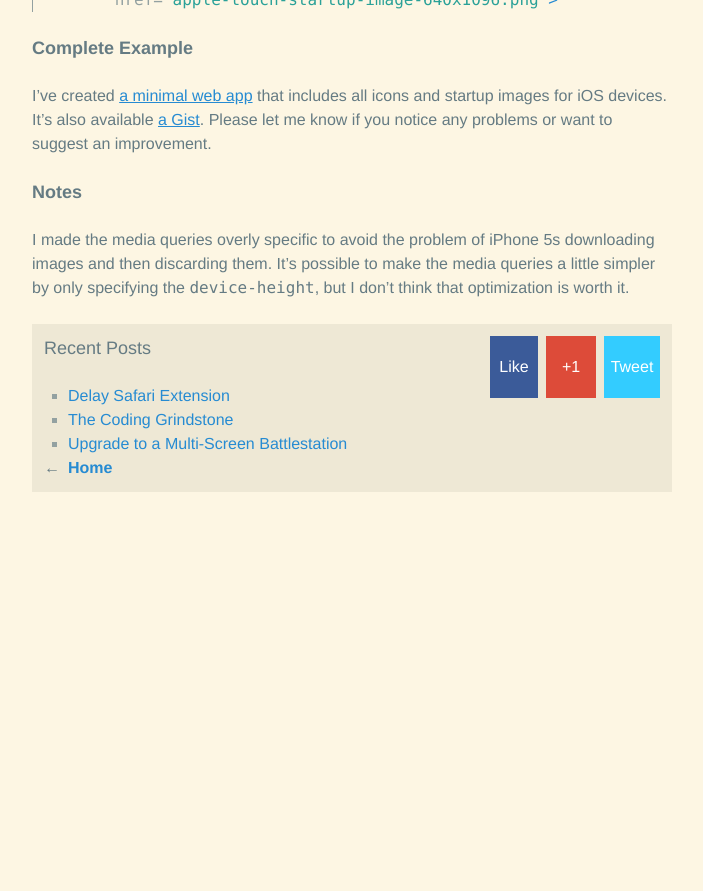
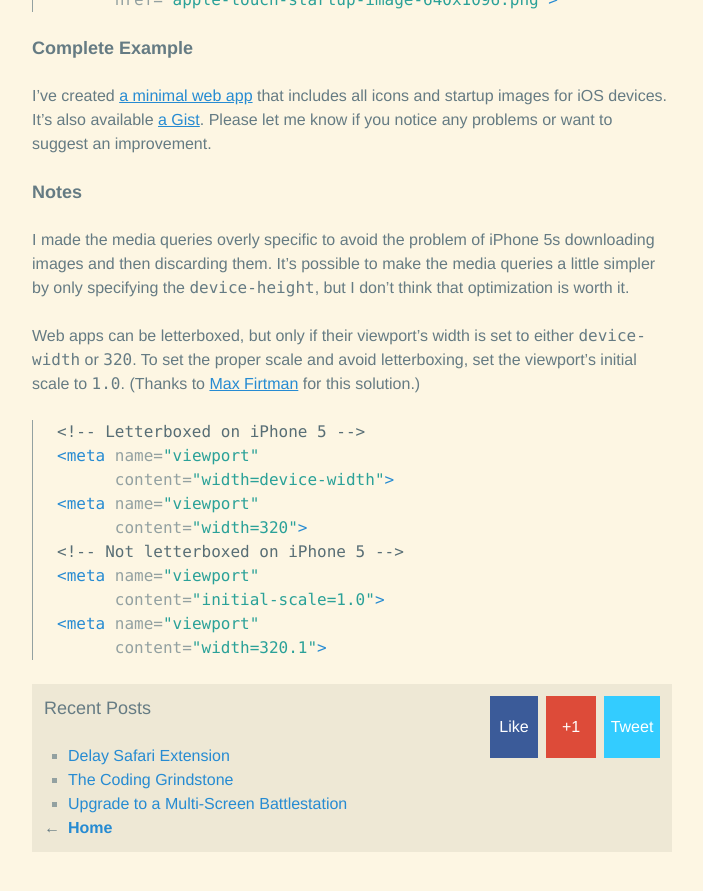
Before and after one commit to tfausak/tfausak.github.io, a Jekyll site: the page built from _posts/2012-09-20-iphone-5-web-app-startup-image.md, in a window 1280 px wide and 900 px high, scrolled down 1096 px. Shown: the top 891 px of the window, without its empty margins (288-991 px from the left). Built offline with Jekyll 4.4.1, drawn with Linux system fonts in a browser that asks for light colours; before the commit the page ends 1636 px from its top, so only the background shows below that.

Commit message:
Add note about letterboxing.
I forgot to even test different viewports when writing this post.

```diff
--- a/_posts/2012-09-20-iphone-5-web-app-startup-image.md
+++ b/_posts/2012-09-20-iphone-5-web-app-startup-image.md
@@ -45,7 +45,26 @@ iPhone 5s downloading images and then discarding them. It's possible
 to make the media queries a little simpler by only specifying the
 `device-height`, but I don't think that optimization is worth it.
 
+Web apps can be letterboxed, but only if their viewport's width is
+set to either `device-width` or `320`. To set the proper scale and
+avoid letterboxing, set the viewport's initial scale to `1.0`.
+(Thanks to [Max Firtman][5] for this solution.)
+
+{% highlight html %}
+<!-- Letterboxed on iPhone 5 -->
+<meta name="viewport"
+      content="width=device-width">
+<meta name="viewport"
+      content="width=320">
+<!-- Not letterboxed on iPhone 5 -->
+<meta name="viewport"
+      content="initial-scale=1.0">
+<meta name="viewport"
+      content="width=320.1">
+{% endhighlight %}
+
 [1]: /static/images/2012-09-20-iphone-comparison.png
 [2]: /2012/03/27/ios-web-app-icons-and-startup-images/
 [3]: /static/pages/2012-09-20-web-app.html
 [4]: https://gist.github.com/2222823
+[5]: http://www.mobilexweb.com/blog/iphone-5-ios-6-html5-developers
```
